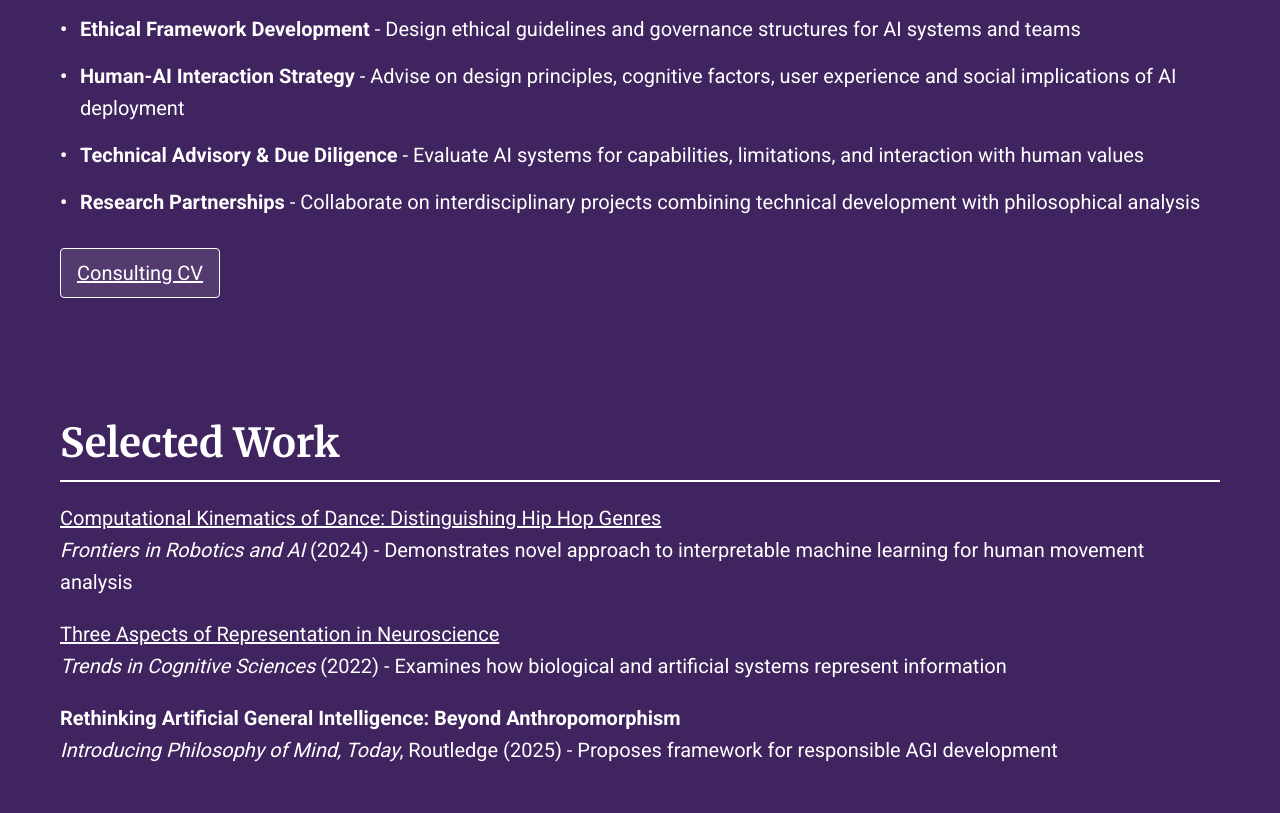
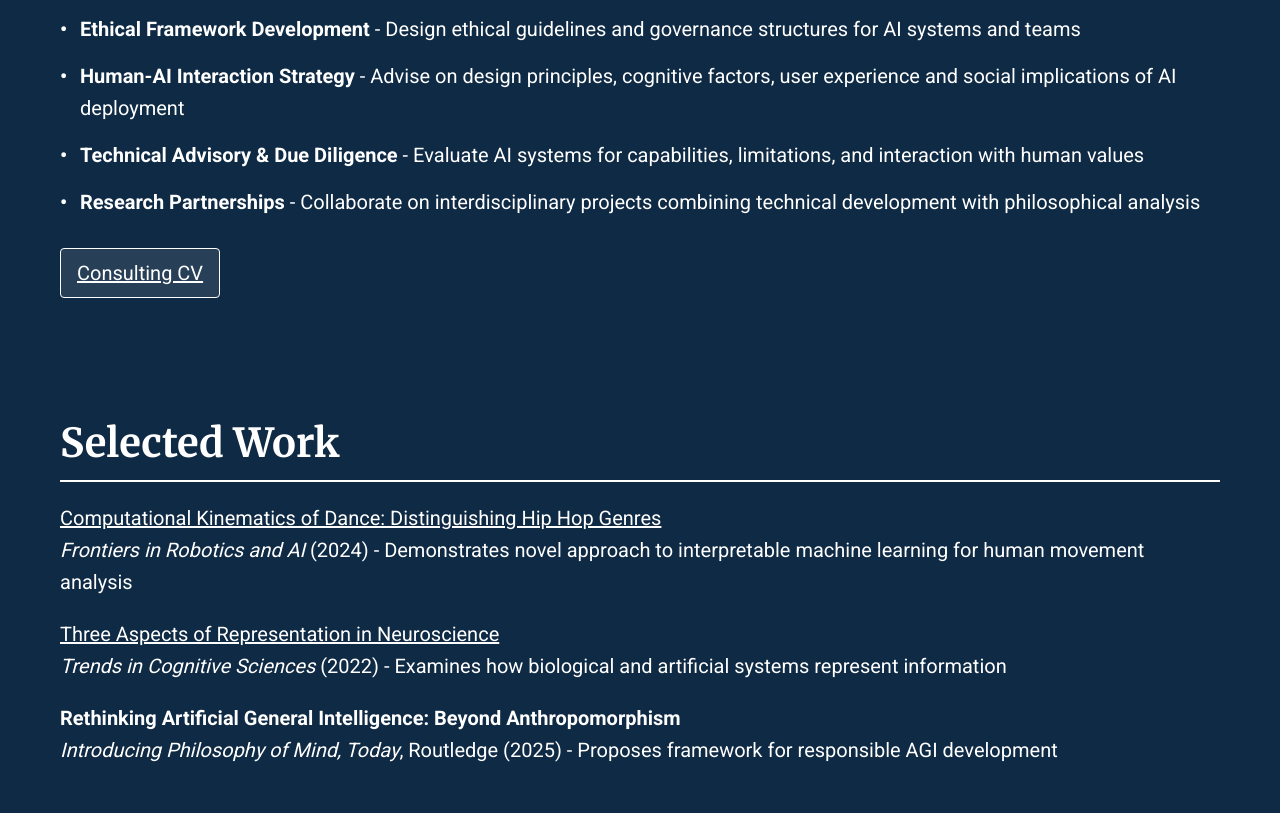
Before and after one commit to tBenBaker/bakerintel, a plain HTML site: page index.html in a window 1280 px wide. Shown: the part 524-1337 px from the top of the page. Drawn offline with Linux system fonts and the light colour scheme.

Commit message:
color change blue

```diff
--- a/style.css
+++ b/style.css
@@ -4,7 +4,7 @@ body {
     line-height: 1.6;
     margin: 0;
     padding: 0;
-    background-color: #3f245f;
+    background-color: #0f2a44;
     color: #fff;
 }
 
```
